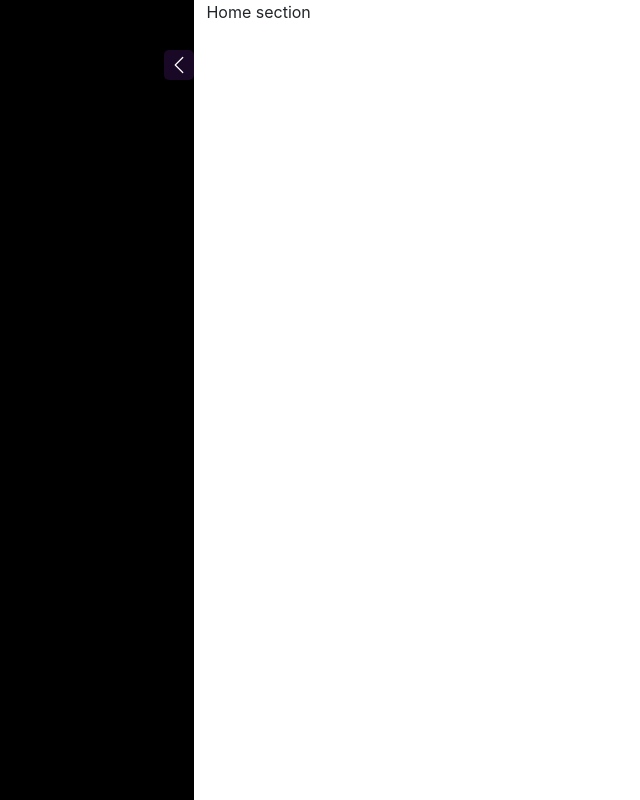
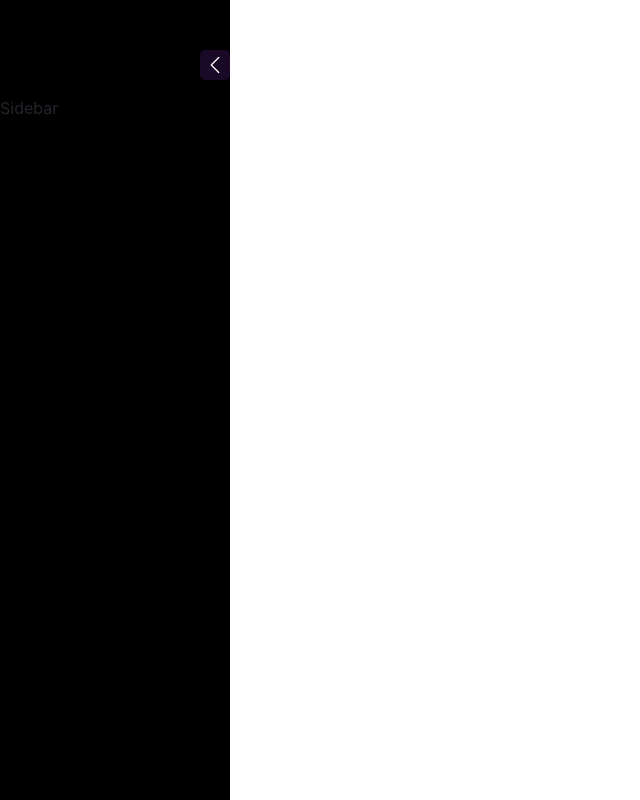
Before and after one commit to Thilagavijayan/Portfolio, a React (Create React App) app in the folder client/: page / in a window 1280 px wide. Shown: the whole page, without its empty margins (0-640 px from the left). Built offline with nearby package versions, Linux system fonts and the light colour scheme.

Commit message:
Updating Sidebar icons

```diff
--- a/client/src/Component/Sidebar/Sidebar.css
+++ b/client/src/Component/Sidebar/Sidebar.css
@@ -6,6 +6,7 @@
     height: 100vh;
     background-color: black;
     width: 95px;
+    position: fixed;
 }
 
 .sidebar-expand{
--- a/client/src/Component/Sidebar/Sidebar.js
+++ b/client/src/Component/Sidebar/Sidebar.js
@@ -1,7 +1,9 @@
 import React,{useState} from 'react'
 import "./Sidebar.css";
 import Home from '../Home/Home';
+
 import { BsChevronLeft, BsChevronRight } from "react-icons/bs";
+import SidebarList from './SidebarList';
 
 const Sidebar = () => {
 
@@ -31,6 +33,7 @@ const Sidebar = () => {
 
             </p>
         </div>
+        <SidebarList/>
 
       </div>
 
--- /dev/null
+++ b/client/src/Component/Sidebar/SidebarList.js
@@ -0,0 +1,10 @@
+import React from 'react'
+import "./SidebarList.css";
+
+const SidebarList = () => {
+  return (
+    <div>Sidebar</div>
+  )
+}
+
+export default SidebarList
```
